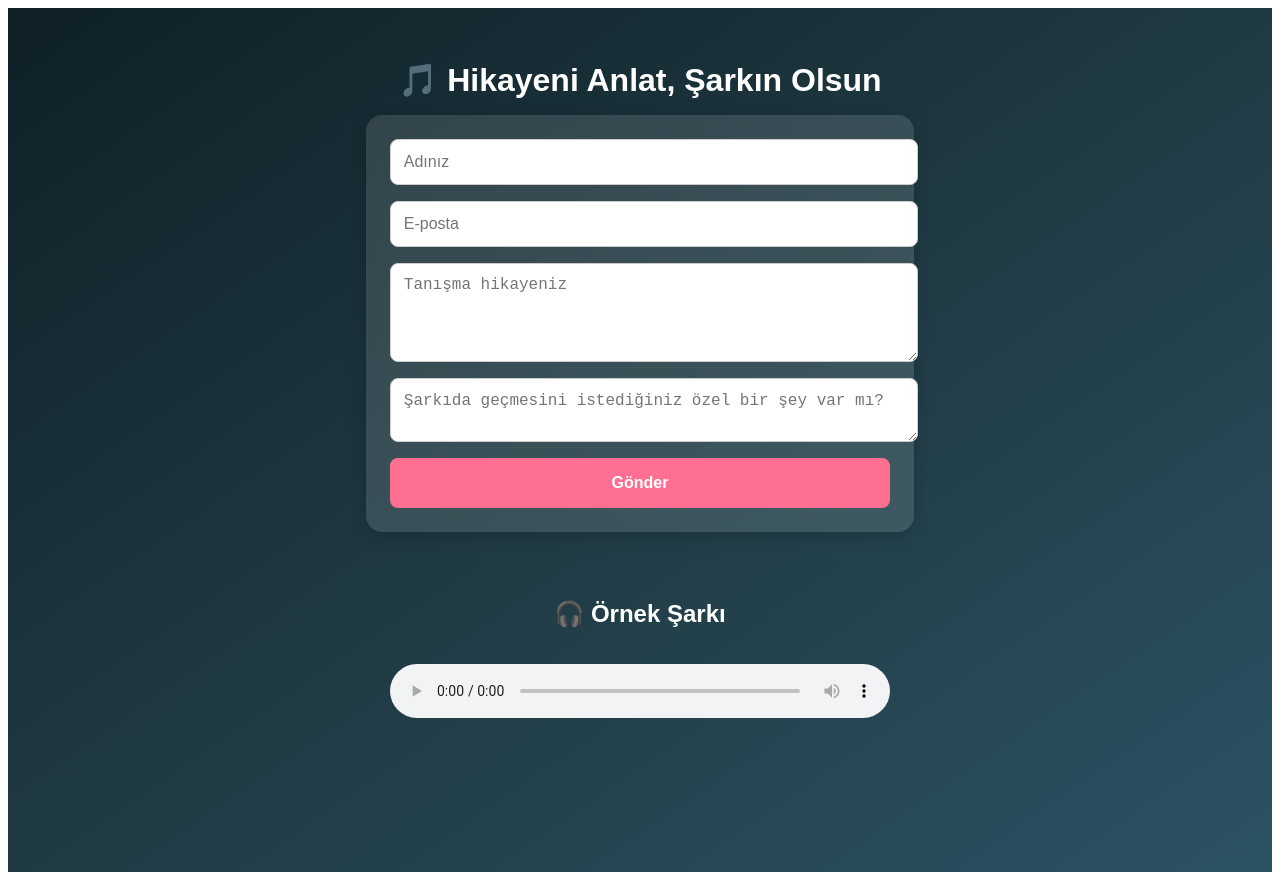
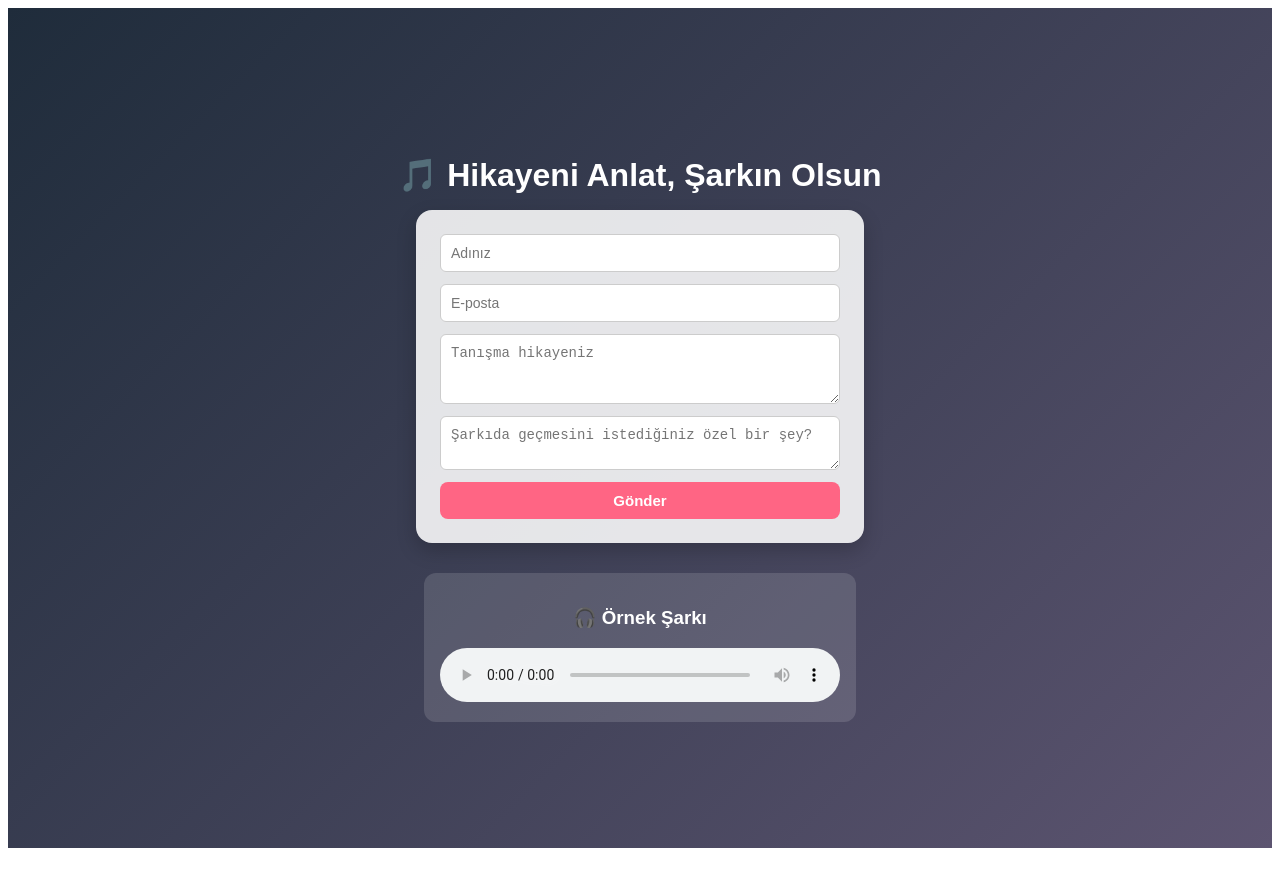
Before and after one commit to sizinhikayeniz/hikaye-sarki, a Next.js app: page / in a window 1280 px wide. After the commit the page ends 856 px from the top, so only its background shows below. Built offline with nearby package versions, Linux system fonts and the light colour scheme.

Commit message:
Add files via upload

```diff
--- a/next.config.js
+++ b/next.config.js
@@ -1,3 +1 @@
-module.exports = {
-  reactStrictMode: true,
-};
+module.exports = { reactStrictMode: true };
--- a/package.json
+++ b/package.json
@@ -8,8 +8,8 @@
     "start": "next start"
   },
   "dependencies": {
-    "next": "13.4.12",
-    "react": "18.2.0",
-    "react-dom": "18.2.0"
+    "next": "latest",
+    "react": "latest",
+    "react-dom": "latest"
   }
 }
--- a/pages/index.js
+++ b/pages/index.js
@@ -3,71 +3,80 @@ import Head from 'next/head';
 
 export default function Home() {
   return (
-    <>
-      <Head>
-        <title>Hikayeni Anlat, Şarkın Olsun</title>
-        <meta name="viewport" content="width=device-width, initial-scale=1.0" />
-      </Head>
     <div style={{
       minHeight: '100vh',
-        background: 'linear-gradient(to bottom right, #0f2027, #203a43, #2c5364)',
-        padding: '2rem',
+      background: 'linear-gradient(135deg, #1f2c3b, #5c5470)',
       display: 'flex',
       flexDirection: 'column',
       alignItems: 'center',
+      justifyContent: 'center',
       fontFamily: 'Arial, sans-serif',
-        color: '#fff'
+      padding: '20px'
     }}>
-        <h1 style={{ fontSize: '2rem', textAlign: 'center', marginBottom: '1rem' }}>
+      <Head>
+        <title>Hikayeni Anlat, Şarkın Olsun</title>
+        <meta name="viewport" content="width=device-width, initial-scale=1" />
+      </Head>
+
+      <h1 style={{ fontSize: '2rem', color: '#fff', marginBottom: '1rem' }}>
         🎵 Hikayeni Anlat, Şarkın Olsun
       </h1>
 
-        <form style={{
+      <form name="contact" method="POST" data-netlify="true"
+        style={{
+          backgroundColor: '#ffffffdd',
+          padding: '24px',
+          borderRadius: '16px',
           width: '100%',
-          maxWidth: '500px',
-          background: '#ffffff20',
-          backdropFilter: 'blur(10px)',
-          padding: '1.5rem',
-          borderRadius: '16px',
+          maxWidth: '400px',
+          boxShadow: '0 8px 20px rgba(0,0,0,0.2)',
           display: 'flex',
           flexDirection: 'column',
-          gap: '1rem',
-          boxShadow: '0 4px 20px rgba(0,0,0,0.2)'
-        }} name="hikayeForm" method="POST" data-netlify="true">
-          <input name="ad" placeholder="Adınız" required style={inputStyle} />
-          <input name="email" placeholder="E-posta" type="email" required style={inputStyle} />
-          <textarea name="hikaye" placeholder="Tanışma hikayeniz" rows={4} required style={inputStyle} />
-          <textarea name="ozel" placeholder="Şarkıda geçmesini istediğiniz özel bir şey var mı?" rows={2} style={inputStyle} />
+          gap: '12px'
+        }}>
+        <input type="hidden" name="form-name" value="contact" />
+        <input name="name" placeholder="Adınız" required style={inputStyle} />
+        <input name="email" type="email" placeholder="E-posta" required style={inputStyle} />
+        <textarea name="story" placeholder="Tanışma hikayeniz" rows="3" required style={inputStyle}></textarea>
+        <textarea name="extra" placeholder="Şarkıda geçmesini istediğiniz özel bir şey?" rows="2" style={inputStyle}></textarea>
         <button type="submit" style={{
-            padding: '1rem',
+          padding: '10px',
+          borderRadius: '8px',
           border: 'none',
-            borderRadius: '8px',
-            backgroundColor: '#ff6f91',
-            color: '#fff',
+          backgroundColor: '#ff6584',
+          color: 'white',
           fontWeight: 'bold',
-            cursor: 'pointer',
-            fontSize: '1rem'
-          }}>
-            Gönder
-          </button>
+          fontSize: '15px',
+          cursor: 'pointer'
+        }}>Gönder</button>
       </form>
 
-        <div style={{ marginTop: '3rem', width: '100%', textAlign: 'center' }}>
-          <h2>🎧 Örnek Şarkı</h2>
-          <audio controls style={{ width: '100%', maxWidth: '500px', marginTop: '1rem' }}>
-            <source src="/sarki.mp3" type="audio/mpeg" />
-            Tarayıcınız bu ses öğesini desteklemiyor.
+      <div style={{
+        marginTop: '30px',
+        backgroundColor: '#ffffff22',
+        borderRadius: '12px',
+        padding: '16px',
+        width: '100%',
+        maxWidth: '400px',
+        color: 'white',
+        textAlign: 'center'
+      }}>
+        <h3>🎧 Örnek Şarkı</h3>
+        <audio controls style={{ width: '100%' }}>
+          <source src="/Kaderincilvesi.mp3" type="audio/mpeg" />
+          Tarayıcınız ses çalmayı desteklemiyor.
         </audio>
       </div>
     </div>
-    </>
   );
 }
 
 const inputStyle = {
-  padding: '0.8rem',
-  borderRadius: '8px',
+  padding: '10px',
+  fontSize: '14px',
+  borderRadius: '6px',
   border: '1px solid #ccc',
-  fontSize: '1rem',
-  width: '100%'
+  boxSizing: 'border-box',
+  width: '100%',
+  resize: 'vertical'
 };
```
Also changed, not shown: 1 other file (tests, documents, lock files or other folders). Lines whose indentation alone changed are shown as unchanged.
